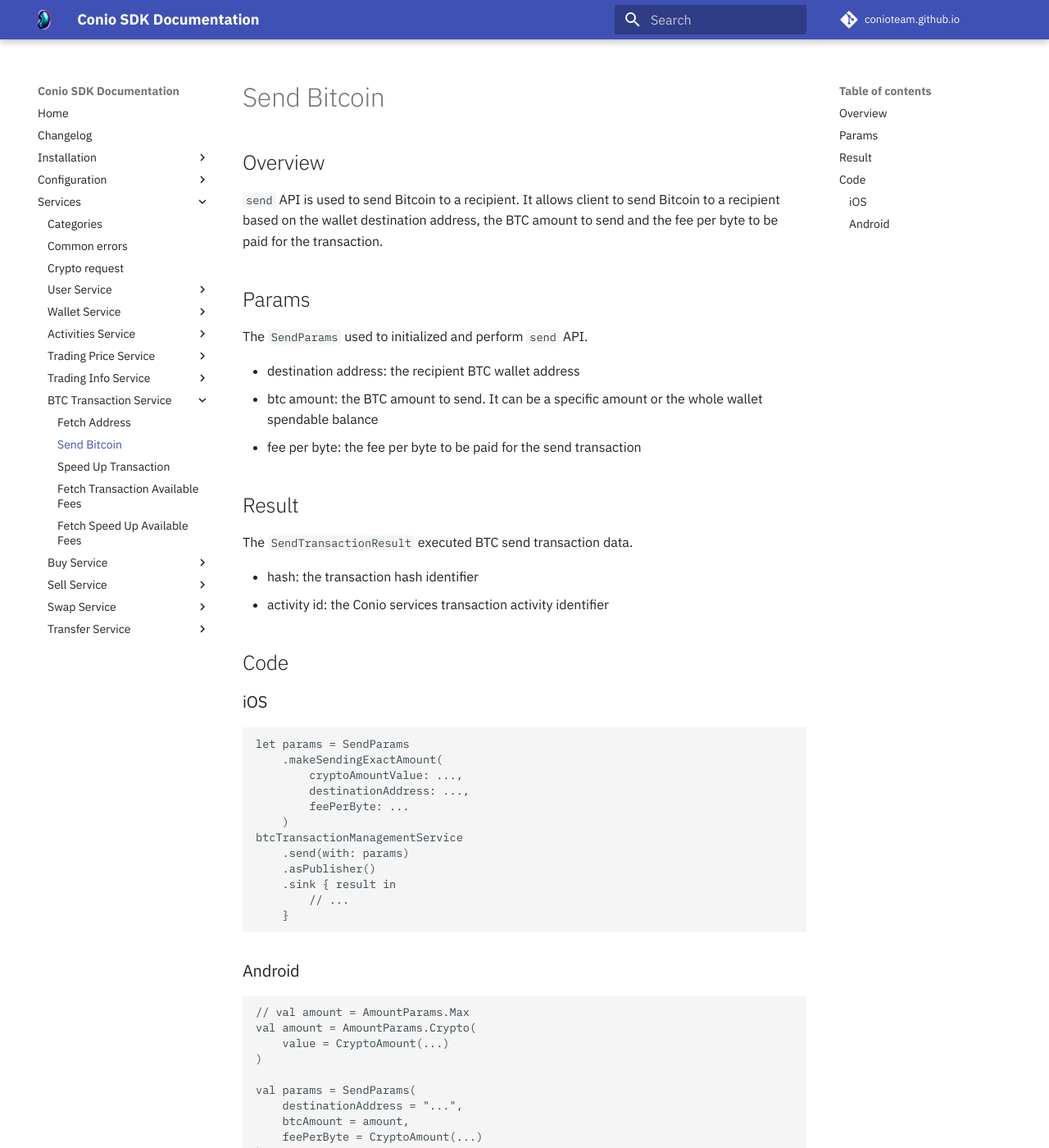
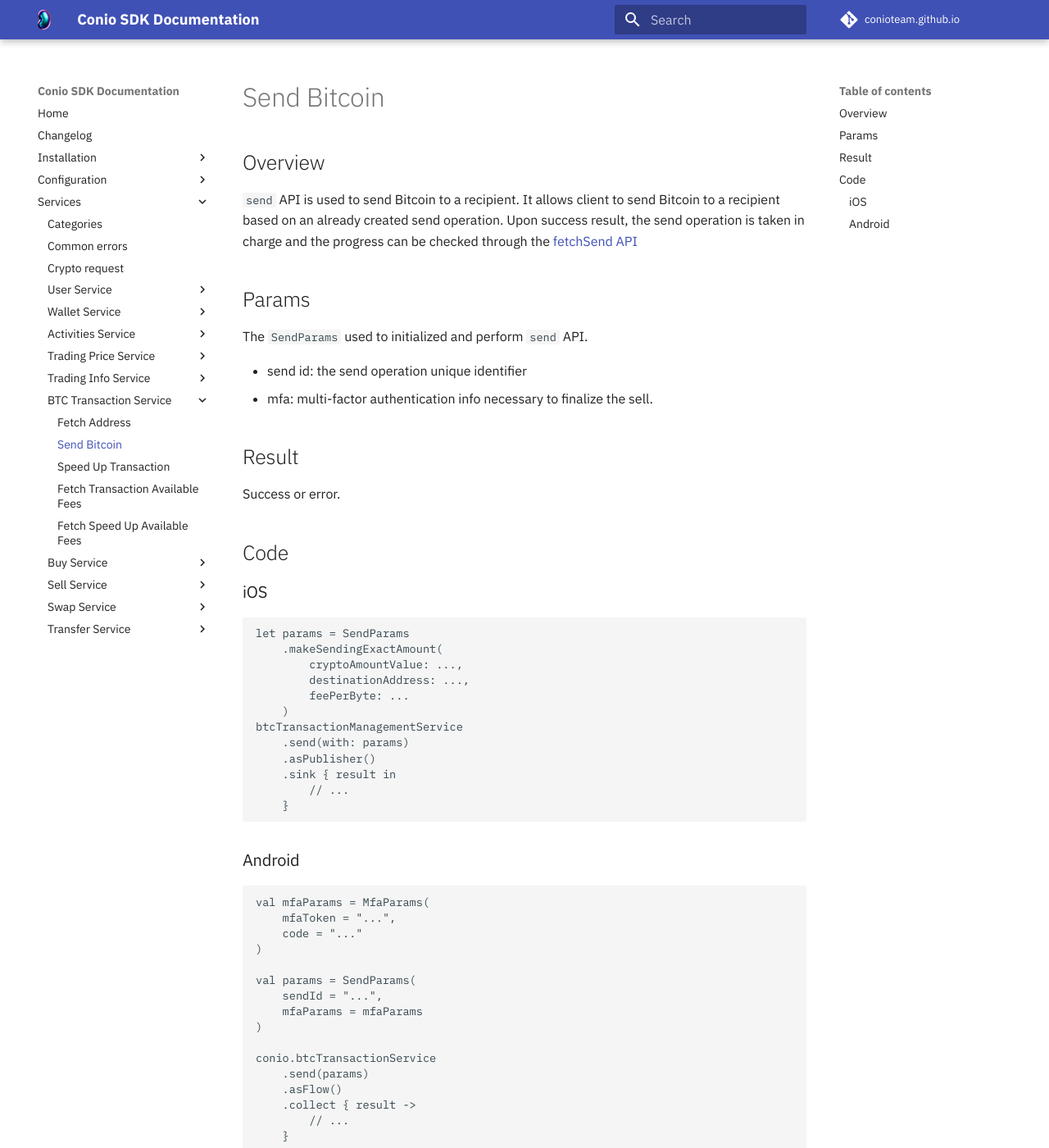
Before and after one commit to Conio/conio.github.io, an MkDocs documentation site: the page built from docs/Features/BtcTransactionManagementService/SendBitcoin.md, in a window 1280 px wide and 1400 px high. Shown: the whole window at 82% size. Built offline with MkDocs 1.6.1 and Material for MkDocs 9.7.7, drawn with Linux system fonts in a browser that asks for light colours; comment, search, counter and statistics services are not loaded; some of the changed text lies outside the part shown.

Commit message:
doc(MOB-760): updated sdk send bitcoin

````diff
--- a/docs/Features/BtcTransactionManagementService/SendBitcoin.md
+++ b/docs/Features/BtcTransactionManagementService/SendBitcoin.md
@@ -2,22 +2,18 @@
 
 ## Overview
 
-`send` API is used to send Bitcoin to a recipient. It allows client to send Bitcoin to a recipient based on the wallet destination address, the BTC amount to send and the fee per byte to be paid for the transaction.
+`send` API is used to send Bitcoin to a recipient. It allows client to send Bitcoin to a recipient based on an already created send operation. Upon success result, the send operation is taken in charge and the progress can be checked through the [fetchSend API](FetchSend.md)
 
 ## Params
 
 The `SendParams` used to initialized and perform `send` API.
 
-- destination address: the recipient BTC wallet address
-- btc amount: the BTC amount to send. It can be a specific amount or the whole wallet spendable balance
-- fee per byte: the fee per byte to be paid for the send transaction
+- send id: the send operation unique identifier
+- mfa: multi-factor authentication info necessary to finalize the sell.
 
 ## Result
 
-The `SendTransactionResult` executed BTC send transaction data.
-
-- hash: the transaction hash identifier
-- activity id: the Conio services transaction activity identifier
+Success or error.
 
 ## Code
 
@@ -39,15 +35,14 @@
 
 ### Android
 ```kotlin
-// val amount = AmountParams.Max
-val amount = AmountParams.Crypto(
-    value = CryptoAmount(...)
+val mfaParams = MfaParams(
+    mfaToken = "...",
+    code = "..."
 )
 
 val params = SendParams(
-    destinationAddress = "...",
-    btcAmount = amount,
-    feePerByte = CryptoAmount(...)
+    sendId = "...",
+    mfaParams = mfaParams
 )
 
 conio.btcTransactionService
````
